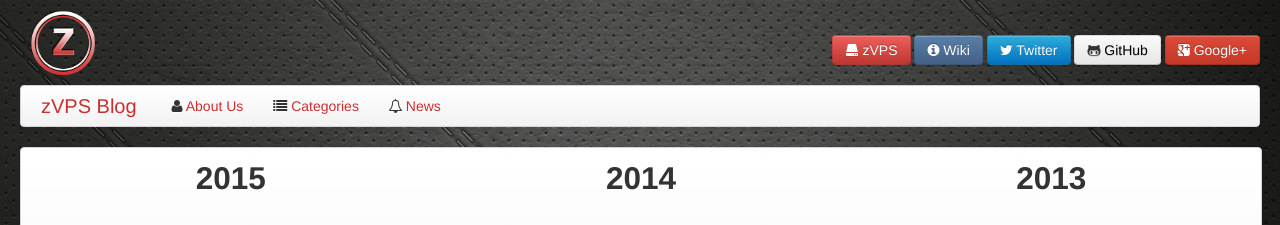
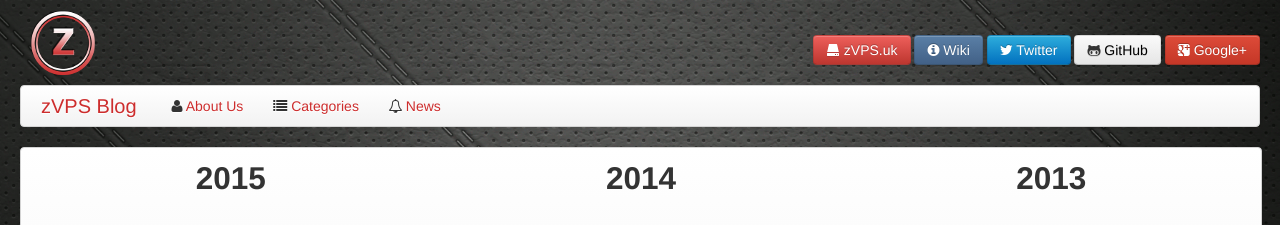
Before and after one commit to Caffe1neAdd1ct/zvps-blog, a Jekyll site: the page built from index.html, in a window 1280 px wide. Shown: the top 225 px of the page. Built offline with Jekyll 4.4.1, drawn with Linux system fonts in a browser that asks for light colours.

Commit message:
Reverted button text.

```diff
--- a/_includes/header.html
+++ b/_includes/header.html
@@ -4,7 +4,7 @@
         <a href="/" title="zVPS Xen Servers"><img class="pull-left" style="padding-left: 10px;" src="/img/zvps-icon.png" title="" alt="" width="65px" height="65px"></a>
         <br>
         <div class="pull-right">
-            <a class="btn btn-danger" style="margin-top: 5px;" href="https://zvps.uk" title="zVPS European Xen Servers"><i class="icon-hdd icon-white"></i> zVPS</a>
+            <a class="btn btn-danger" style="margin-top: 5px;" href="https://zvps.uk" title="zVPS European Xen Servers"><i class="icon-hdd icon-white"></i> zVPS.uk</a>
             <a class="btn btn-vk" style="margin-top: 5px;"  href="http://red.zvps.co.uk/projects/zvps-design/wiki" title="zVPS Wiki"><i class="icon-info-sign icon-white"></i> Wiki</a>
             {% if site.twitter_username %}<a class="btn btn-twitter" style="margin-top: 5px;" href="https://twitter.com/{{ site.twitter_username }}" title="zVPS Twitter - Follow for updates"><i class="icon-twitter icon-white"></i> Twitter</a>{% endif %}
             {% if site.github_username %}<a href="https://github.com/{{ site.github_username }}" style="margin-top: 5px;" class="btn btn-github"><i class="icon-github-alt"></i> GitHub</a>{% endif %}
```
